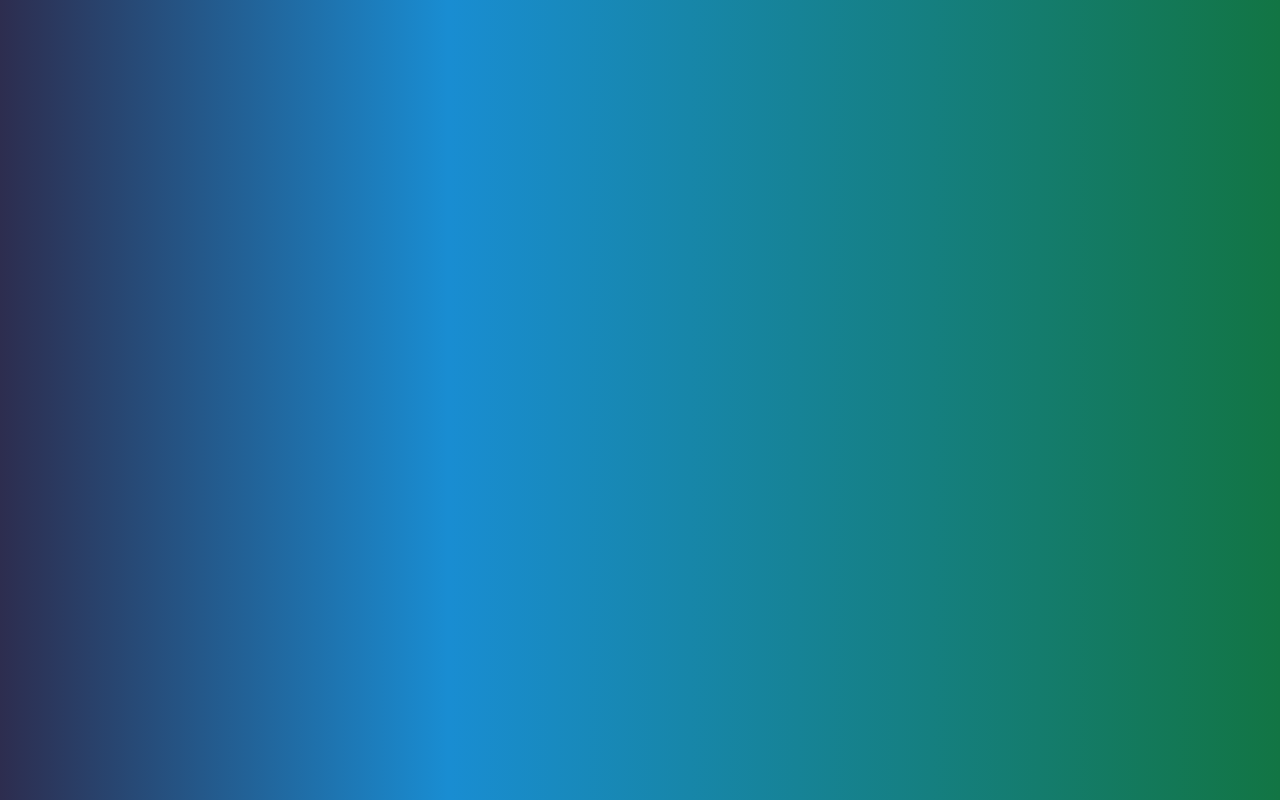
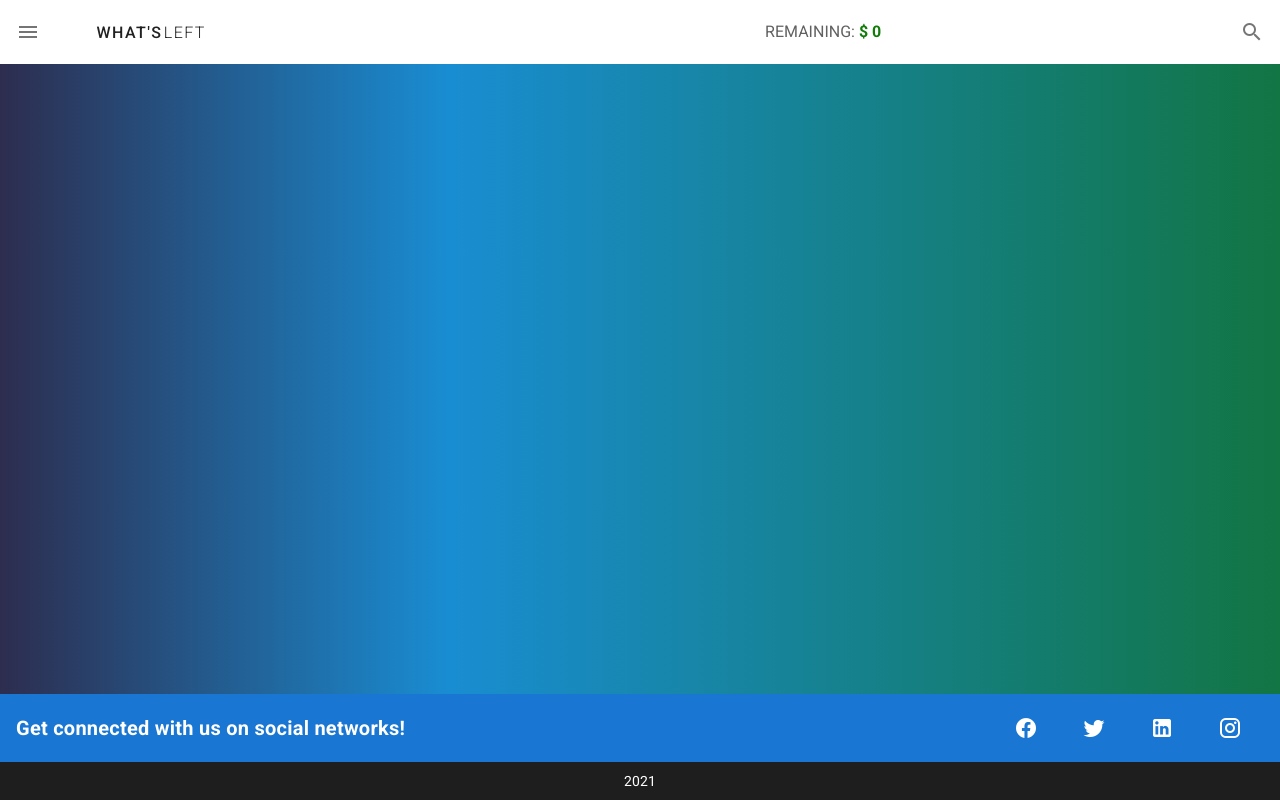
Before and after one commit to heitorgonc/WhatsLeft, a Vue app: page / in a window 1280 px wide. Built offline with nearby package versions, Linux system fonts and the light colour scheme; no server answers.

Commit message:
netlify test

```diff
--- a/src/App.vue
+++ b/src/App.vue
@@ -1,6 +1,7 @@
 <template>
   <v-app>
     <v-layout class="gradientScreen">
+      <h1>BEM VINDO</h1>
       <router-view name="drawer"></router-view>
       <router-view name="appbar">
         <template v-slot:way>
--- a/src/router/index.js
+++ b/src/router/index.js
@@ -25,7 +25,7 @@ const router = new Router({
   mode: 'history',
   routes: [
     {
-      path: 'https://whtsleft.netlify.app/',
+      path: '/',
       components: {
         default: HomePage,
         appbar: HomeBar,
```
